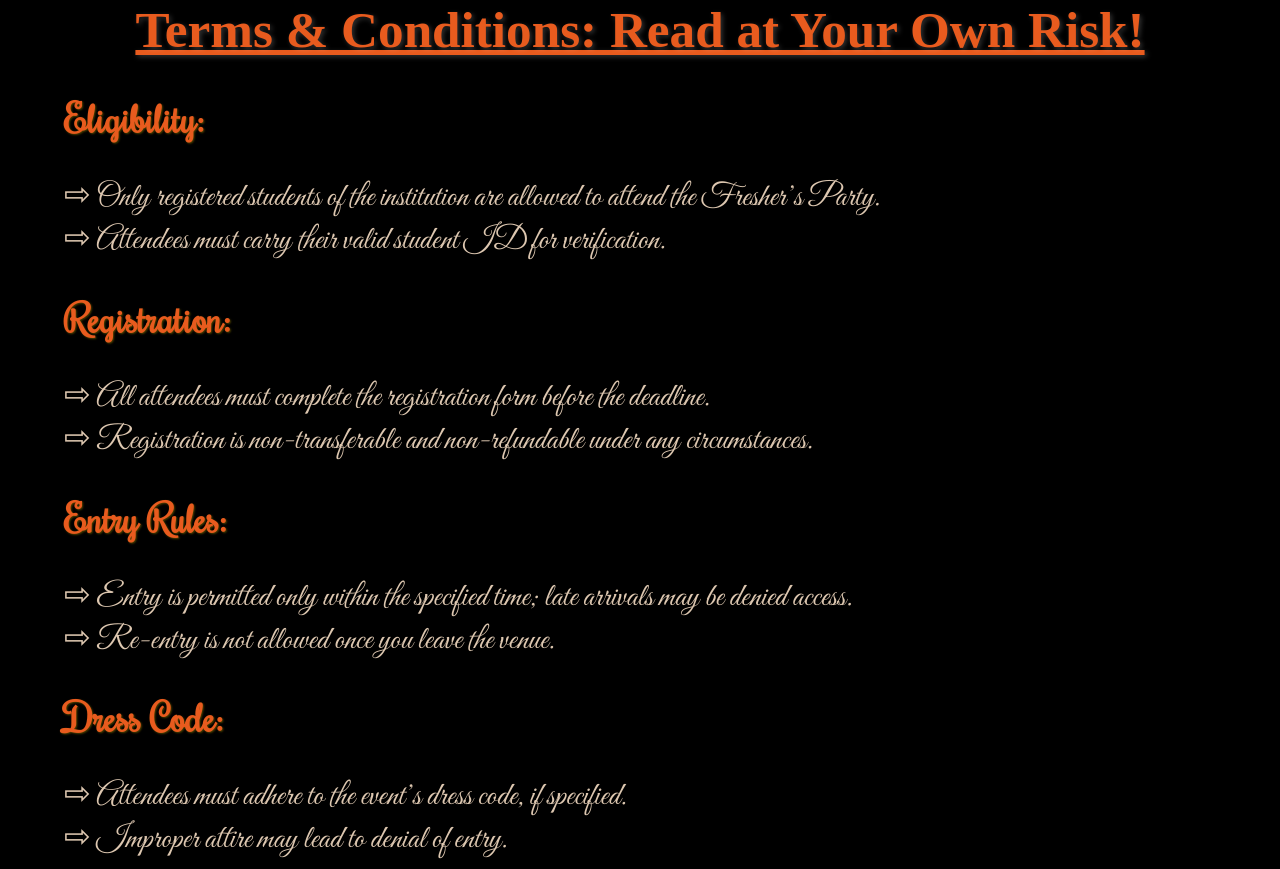
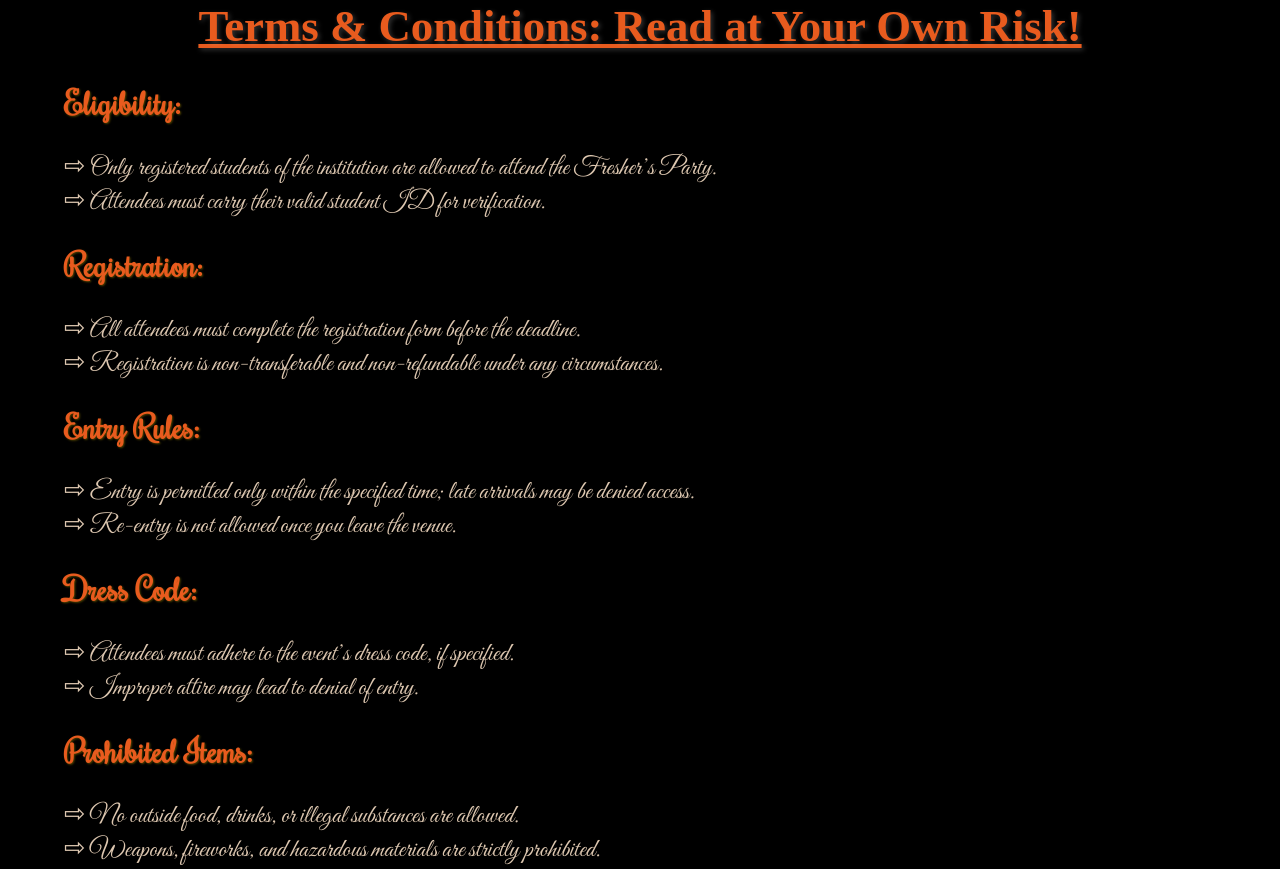
Before and after one commit to ajain-05/test, a plain HTML site: page index.html in a window 1280 px wide. Shown: the top 869 px of the page. Drawn offline with Linux system fonts and the light colour scheme; a web font is replaced by a local one.

Commit message:
Update style.css

```diff
--- a/style.css
+++ b/style.css
@@ -11,14 +11,14 @@ body{
     margin-top: 0;
     color: #E85B1E;
     text-align: center;
-    font-size: 4vw;
+    font-size: 3.5vw;
     font-family: "Pirata One", serif;
     text-shadow: 2px 2px 5px rgba(255, 255, 255, 0.2);
 }
 
 .category_h2{
     margin-left: 5vw;
-    font-size: 3vw;
+    font-size: 2.5vw;
     font-family: "Rochester", serif;
     color: #E85B1E;
     text-shadow: 1px 1px 2px rgba(255, 215, 0, 0.3);
@@ -26,7 +26,7 @@ body{
 
 .para{
     margin-left: 5vw;
-    font-size:2.5vw;
+    font-size:2vw;
     font-family: "Great Vibes", serif;
     color: #DDC7B0;
 
```
